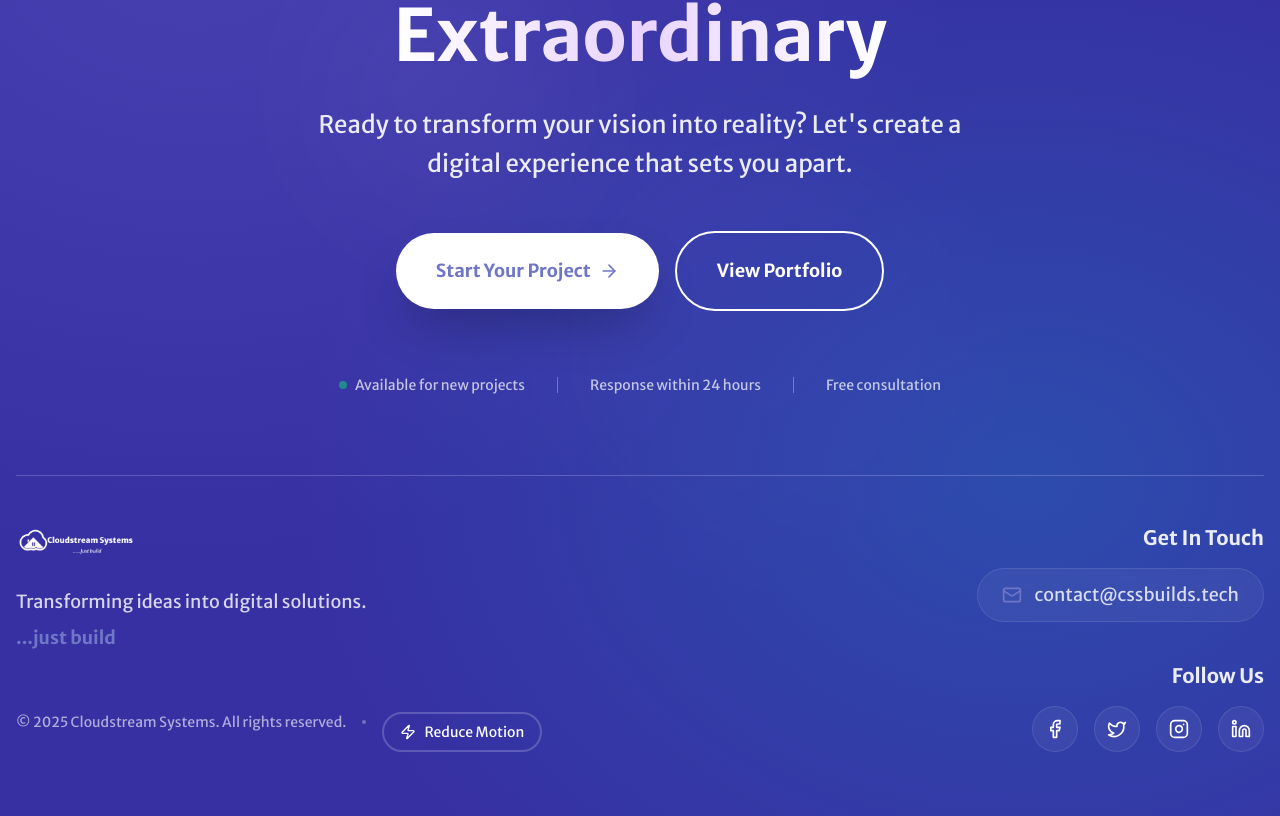
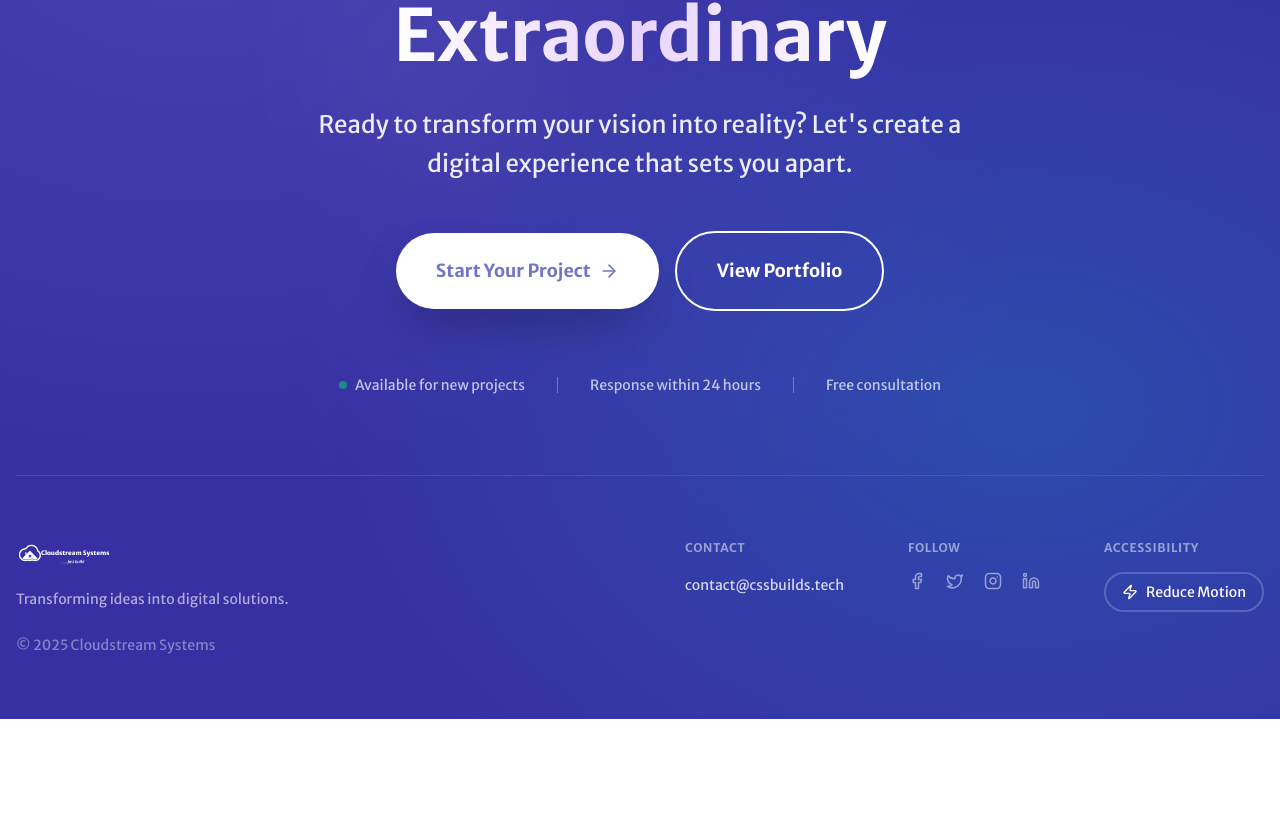
Before and after one commit to cloudstreamsystems/craftedbycss, a Next.js app: page / in a window 1280 px wide. Shown: the part 7534-8350 px from the top of the page. After the commit the page ends 8253 px from the top, so only its background shows below. Built offline with nearby package versions, Linux system fonts and the light colour scheme.

Commit message:
style: redesign CTA footer with minimal professional layout

```diff
--- a/components/home/CTA.tsx
+++ b/components/home/CTA.tsx
@@ -99,63 +99,62 @@ export default function CTA() {
             </motion.div>
           </div>
 
-          {/* Footer Elements Moved Here */}
-          <div className="border-t border-white/20 pt-12 mt-12">
-            <div className="grid md:grid-cols-2 gap-12 items-start">
-              <div className="text-center md:text-left flex flex-col h-full justify-between">
-                <div>
-                  <div className="mb-6 flex justify-center md:justify-start">
+          {/* Footer */}
+          <div className="border-t border-white/10 pt-16 mt-16">
+            <div className="flex flex-col md:flex-row justify-between gap-12">
+              {/* Left - Branding */}
+              <div className="max-w-sm">
                 <img
                   src="/logo.png"
                   alt="Cloudstream Systems"
-                      width={175}
-                      height={59}
-                      className="h-10 w-auto brightness-0 invert"
+                  width={160}
+                  height={54}
+                  className="h-8 w-auto brightness-0 invert mb-4"
                 />
-                  </div>
-                  <p className="text-white/80 mb-2 text-lg">
+                <p className="text-white/60 text-sm leading-relaxed mb-6">
                   Transforming ideas into digital solutions.
                 </p>
-                  <p className="text-[#7177C7] font-bold text-lg mb-8">...just build</p>
+                <p className="text-sm text-white/40">
+                  &copy; {new Date().getFullYear()} Cloudstream Systems
+                </p>
               </div>
 
-                <div className="flex flex-col md:flex-row items-center md:items-start gap-4 text-sm text-white/60 mt-auto">
-                  <p>&copy; {new Date().getFullYear()} Cloudstream Systems. All rights reserved.</p>
-                  <div className="hidden md:block w-1 h-1 bg-white/30 rounded-full mt-2"></div>
-                  <MotionToggle />
-                </div>
+              {/* Right - Contact & Social */}
+              <div className="flex flex-col md:flex-row gap-12 md:gap-16">
+                {/* Contact */}
+                <div>
+                  <h5 className="text-xs font-semibold uppercase tracking-wider text-white/50 mb-4">Contact</h5>
+                  <a
+                    href="mailto:contact@cssbuilds.tech"
+                    className="text-white/80 hover:text-white transition-colors text-sm"
+                  >
+                    contact@cssbuilds.tech
+                  </a>
                 </div>
 
-              <div className="text-center md:text-right flex flex-col items-center md:items-end gap-10">
-                <div className="group">
-                  <h4 className="font-bold text-xl mb-4 text-white/90 group-hover:text-white transition-colors">Get In Touch</h4>
-                  <div className="flex items-center justify-center md:justify-end gap-3 text-white/80 hover:text-white transition-colors bg-white/5 px-6 py-3 rounded-full backdrop-blur-sm border border-white/10 hover:bg-white/10 hover:border-white/20">
-                    <Mail size={20} className="text-[#7076C6]" />
-                    <a href="mailto:contact@cssbuilds.tech" className="text-lg font-medium">
-                      contact@cssbuilds.tech
+                {/* Social */}
+                <div>
+                  <h5 className="text-xs font-semibold uppercase tracking-wider text-white/50 mb-4">Follow</h5>
+                  <div className="flex gap-5">
+                    <a href="#" className="text-white/50 hover:text-white transition-colors" aria-label="Facebook">
+                      <Facebook size={18} />
+                    </a>
+                    <a href="#" className="text-white/50 hover:text-white transition-colors" aria-label="Twitter">
+                      <Twitter size={18} />
+                    </a>
+                    <a href="#" className="text-white/50 hover:text-white transition-colors" aria-label="Instagram">
+                      <Instagram size={18} />
+                    </a>
+                    <a href="#" className="text-white/50 hover:text-white transition-colors" aria-label="LinkedIn">
+                      <Linkedin size={18} />
                     </a>
                   </div>
                 </div>
 
+                {/* Reduce Motion */}
                 <div>
-                  <h4 className="font-bold text-xl mb-4 text-white/90">Follow Us</h4>
-                  <div className="flex justify-center md:justify-end gap-4">
-                    {[
-                      { icon: Facebook, label: "Facebook" },
-                      { icon: Twitter, label: "Twitter" },
-                      { icon: Instagram, label: "Instagram" },
-                      { icon: Linkedin, label: "LinkedIn" }
-                    ].map((social, index) => (
-                      <a
-                        key={index}
-                        href="#"
-                        className="bg-white/5 p-3 rounded-full border border-white/10 hover:bg-white hover:text-[#1e1b4b] hover:border-white transition-all duration-300 transform hover:-translate-y-1 hover:shadow-lg hover:shadow-white/20 group"
-                        aria-label={social.label}
-                      >
-                        <social.icon size={20} className="group-hover:scale-110 transition-transform" />
-                      </a>
-                    ))}
-                  </div>
+                  <h5 className="text-xs font-semibold uppercase tracking-wider text-white/50 mb-4">Accessibility</h5>
+                  <MotionToggle />
                 </div>
               </div>
             </div>
```
Lines whose indentation alone changed are shown as unchanged.
